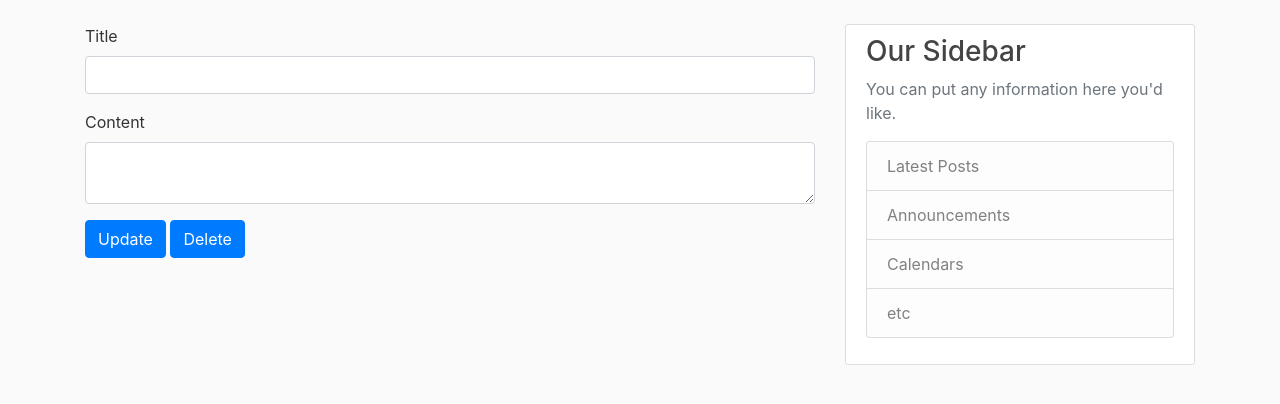
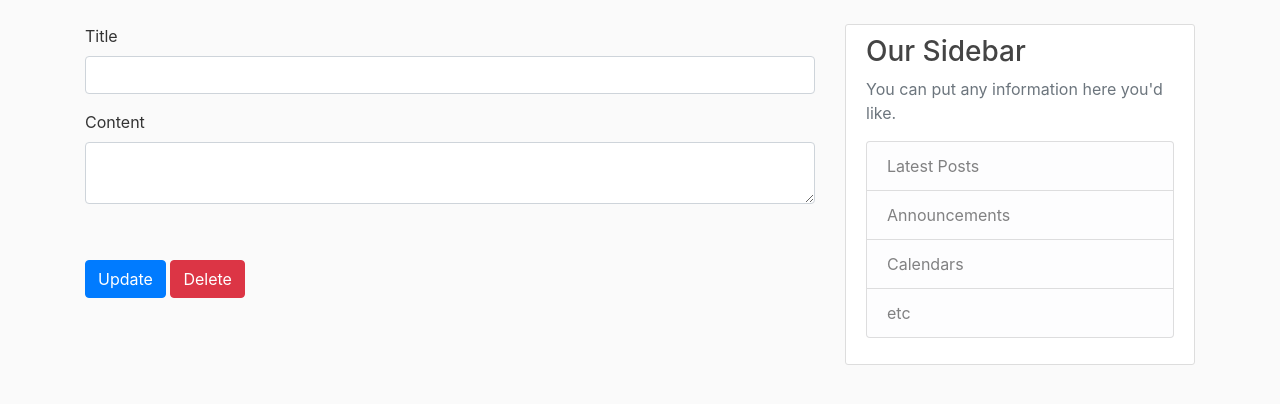
Before and after one commit to TuNguyen1111/blog-api, a Django app: page /detail-blog/1 in a window 1280 px wide. Shown: the part 56-460 px from the top of the page. Run offline with Django 4.2, Linux system fonts and the light colour scheme; some libraries are stand-ins or nearby versions.

Commit message:
feat: UI for detail page

```diff
--- a/frontend/templates/detail_blog.html
+++ b/frontend/templates/detail_blog.html
@@ -2,7 +2,8 @@
 {% load static %}
 {% load crispy_forms_tags %}
 {% block content %}
-    <form id='create_form' method='POST'>
+    <form id='update_form' method='POST'>
+        <input type="hidden" class="form-control" id="blog_id" value='{{ blog_id }}'>
         <div class="mb-3">
             <label for="title" class="form-label">Title</label>
             <input type="text" class="form-control" id="title" name="title">
@@ -11,11 +12,14 @@
             <label for="content" class="form-label">Content</label>
             <textarea id="content" name="content" class="form-control"></textarea>
         </div>
-        <button id='create_btn' type="button" class="btn btn-primary">Update</button>
-        <button id='delete_btn' type="button" class="btn btn-primary">Delete</button>
+        <div class="mb-3">
+            <img src="" class="blog-img" id="blog_img" name='blog_img' alt="" srcset="">
+        </div>
+        <button id='update_btn' type="button" class="btn btn-primary">Update</button>
+        <button id='delete_btn' type="button" class="btn btn-danger">Delete</button>
     </form>
 {% endblock content %}
 
 {% block js %}
-    {% comment %} <script src="{% static 'js/create_blog.js' %}"></script> {% endcomment %}
+    <script src="{% static 'js/detail_blog.js' %}"></script>
 {% endblock %}
```
